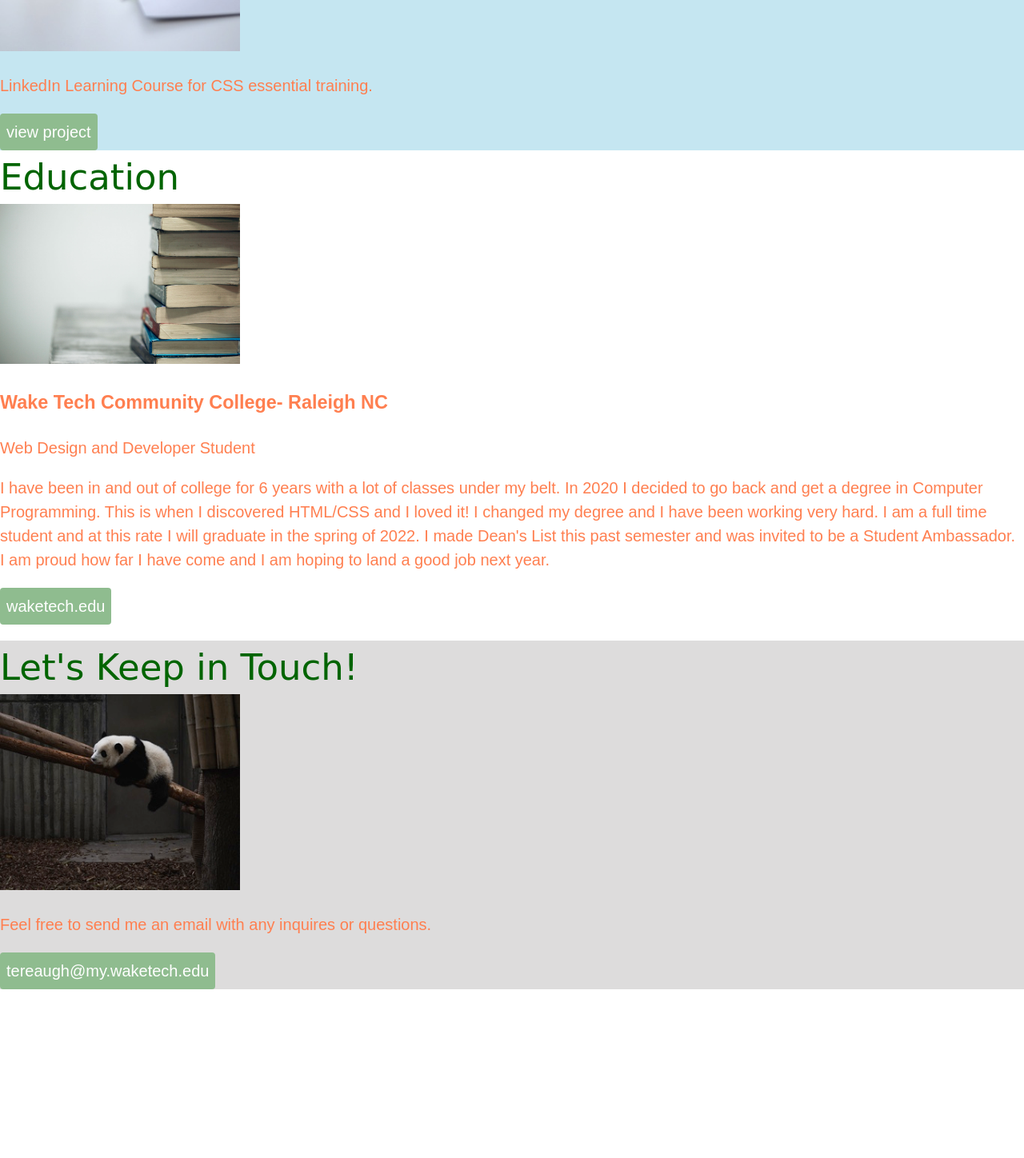
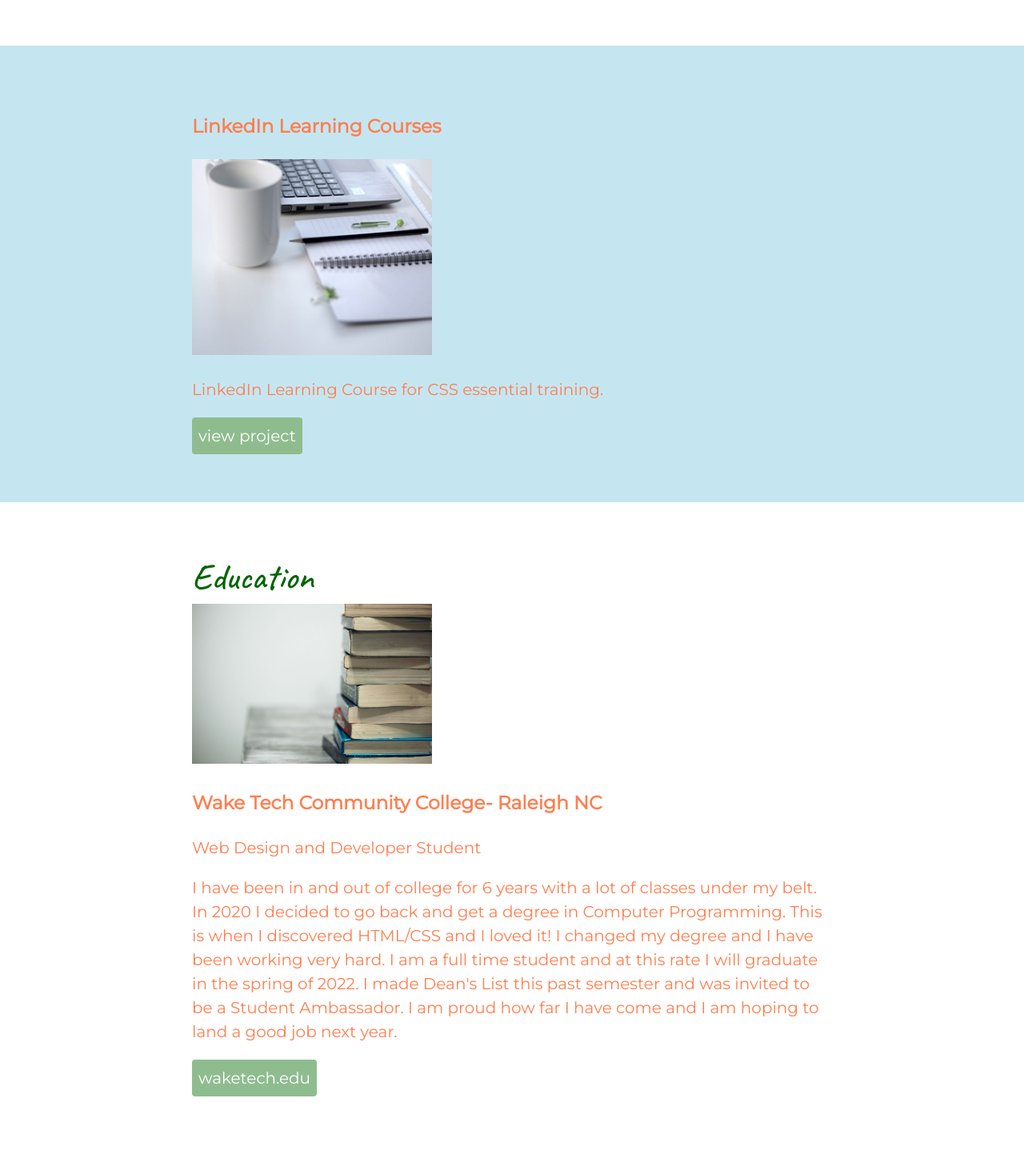
Before and after one commit to treaugh/Lesson03, a plain HTML site: page index.html in a window 1280 px wide. Shown: the part 956-2404 px from the top of the page at 80% size. Before the commit the page ends 2193 px from the top, so only its background shows below. Drawn offline with Linux system fonts and the light colour scheme; files that its build step writes are made by us from their sources; files whose address does not match are found by name.

Commit message:
Update index.html

```diff
--- a/index.html
+++ b/index.html
@@ -4,54 +4,66 @@
     <meta charset="UTF-8">
     <meta name="viewport" content="width=device-width, initial-scale=1.0">
     <title>Tallon Reaugh</title>
+    <link rel="preconnect" href="https://fonts.gstatic.com">
+    <link href="https://fonts.googleapis.com/css2?family=Caveat:wght@500&family=Montserrat&display=swap" rel="stylesheet">
     <link rel="stylesheet" href="css/styles.css">
   </head>
   <body>
     <main>
       <!-- ***********************  ABOUT / PROFILE  *********************** -->
       <header>
+        <div class="content-wrap">
           <h1>Tallon Reaugh</h1>
           <h2>Web Developer Student</h2>
 
           <p>My name is Tallon Reaugh. I am 27 years old and I am a full time mom and web student. I enjoy creating things and designing. I strive to build admirable web applications through attentive crafted code. My mission is to ensure user-friendly experiences that all can enjoy.</p>
+        </div>
       </header>
 
       <!-- ********************  PROJECTS / PORTFOLIO  ********************* -->
       <section>
+        <div class="content-wrap">
           <h2>Featured Projects</h2>
           <img src="images/annie-spratt-unsplash.jpg" alt="flowers">
           <p>View selected project, below, from my Web Design 210 class lesson 03.</p>
+        </div>
       </section>
 
         <!-- Copy the whole <section> block to add more projects. -->
         <section class="projects">
+          <div class="content-wrap">
             <h3>LinkedIn Learning Courses</h3>
             <img src="images/thumbnail-2.jpg" alt="computer and coffee">
             <p>LinkedIn Learning Course for CSS essential training.</p>
-          <a href="#" target="_blank">view project</a>
+            <a class="btn" href="#" target="_blank">view project</a>
+          </div>
         </section>
 
 
       <!-- ******************  EDUCATION & CERTIFICATIONS ****************** -->
       <section class="education">
+        <div class="content-wrap">
           <h2>Education</h2>
           <img src="images/sharon-mccutcheon-unsplash.jpg" alt="books">
           <!-- Copy this whole <section> block to add more schools. -->
             <h3>Wake Tech Community College- Raleigh NC</h3>
             <p>Web Design and Developer Student</p>
             <p>I have been in and out of college for 6 years with a lot of classes under my belt. In 2020 I decided to go back and get a degree in Computer Programming. This is when I discovered HTML/CSS and I loved it! I changed my degree and I have been working very hard. I am a full time student and at this rate I will graduate in the spring of 2022. I made Dean's List this past semester and was invited to be a Student Ambassador. I am proud how far I have come and I am hoping to land a good job next year.</p>
-          <a href="https://www.waketech.edu/" target="_blank">waketech.edu</a>
+            <a  class="btn" href="https://www.waketech.edu/" target="_blank">waketech.edu</a>
+          </div>
         </section>
         <!-- End of School block. -->
 
 
       <!-- *****************  CONTACT INFO / SOCIAL MEDIA  ***************** -->
       <footer>
+        <div class="content-wrap">
           <h2>Let's Keep in Touch!</h2>
           <img src="images/thumbnail-1.jpg" alt="panda">
           <!-- Social media and contact links. Add or remove any networks. -->
           <p>Feel free to send me an email with any inquires or questions.</p>
-        <a href="mailto:tereaugh@my.waketech.edu">tereaugh@my.waketech.edu</a>
+          <a class="btn" href="mailto:tereaugh@my.waketech.edu">tereaugh@my.waketech.edu</a>
+        </div>
       </footer>
     </main>
   </body>
```
Lines whose indentation alone changed are shown as unchanged.
